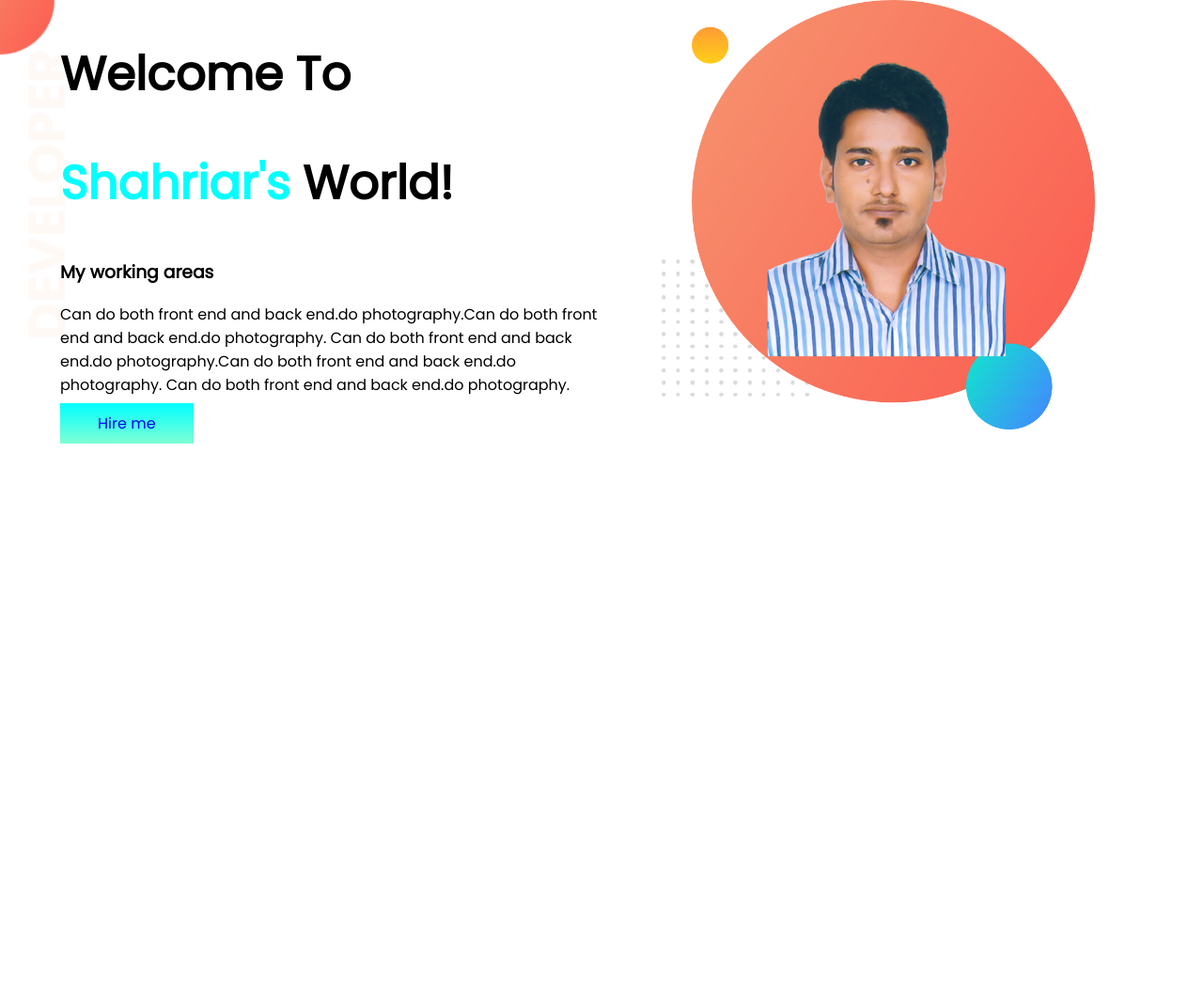
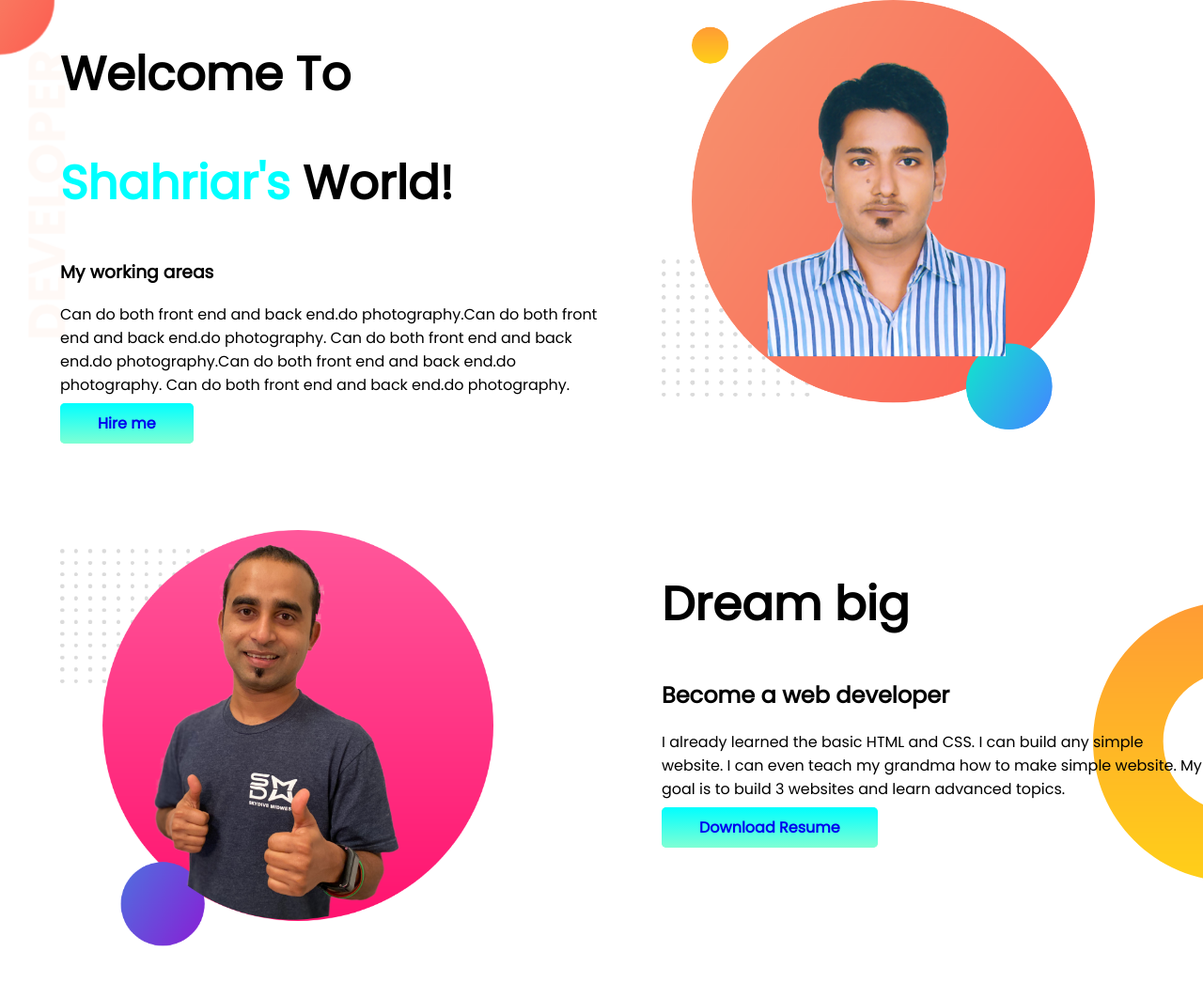
Before and after one commit to Rajudevo/My-portfolio, a plain HTML site: page index.html in a window 1280 px wide. Shown: the whole page at 94% size. Before the commit the page ends 800 px from the top, so only its background shows below. Drawn offline with Linux system fonts and the light colour scheme.

Commit message:
dream added

```diff
--- a/index.html
+++ b/index.html
@@ -26,5 +26,16 @@
         <img src="images/my-bg-u.png" alt="">
       </div>
     </section>
+    <section class="dream-big">
+        <div class="half-width">
+        <img src="images/jhankar2.png" alt="">
+        </div>
+        <div class="half-width">
+<h1>Dream big</h1>
+<h2>Become a web developer</h2>
+<p>I already learned the basic HTML and CSS. I can build any simple website. I can even teach my grandma how to make simple website. My goal is to build 3 websites and learn advanced topics.</p>
+<a class="target-button" target="_blank" href="https://www.espncricinfo.com/">Download Resume</a>
+        </div>
+    </section>
 </body>
 </html>
--- a/style.css
+++ b/style.css
@@ -11,6 +11,7 @@ h1 {
 }
 section {
   display: flex;
+  margin-bottom: 100px;
 }
 .half-width {
   width: 50%;
@@ -24,9 +25,17 @@ section {
   background-color: aquamarine;
   padding: 10px 40px;
   background-image: linear-gradient(aqua, aquamarine);
+  font-weight: 700;
+  border-radius: 5px;
 }
 
 .top-banner {
   background-image: url(images/top-banner.png);
   background-repeat: no-repeat;
 }
+
+.dream-big {
+  background-image: url(images/dream-bg.png);
+  background-repeat: no-repeat;
+  background-position: right;
+}
```
